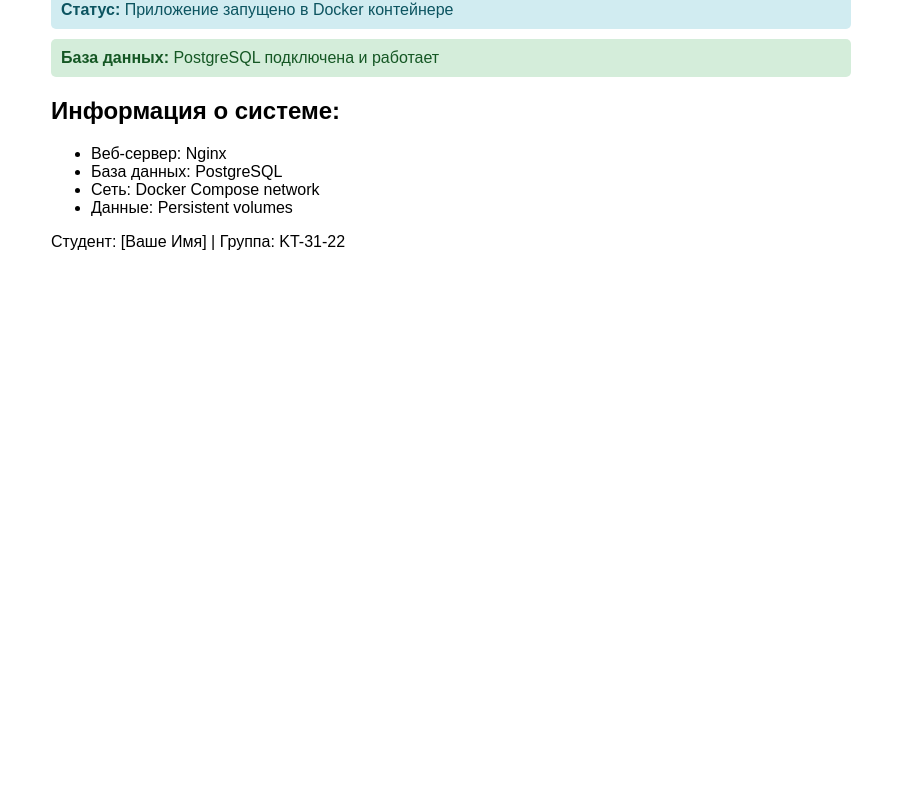
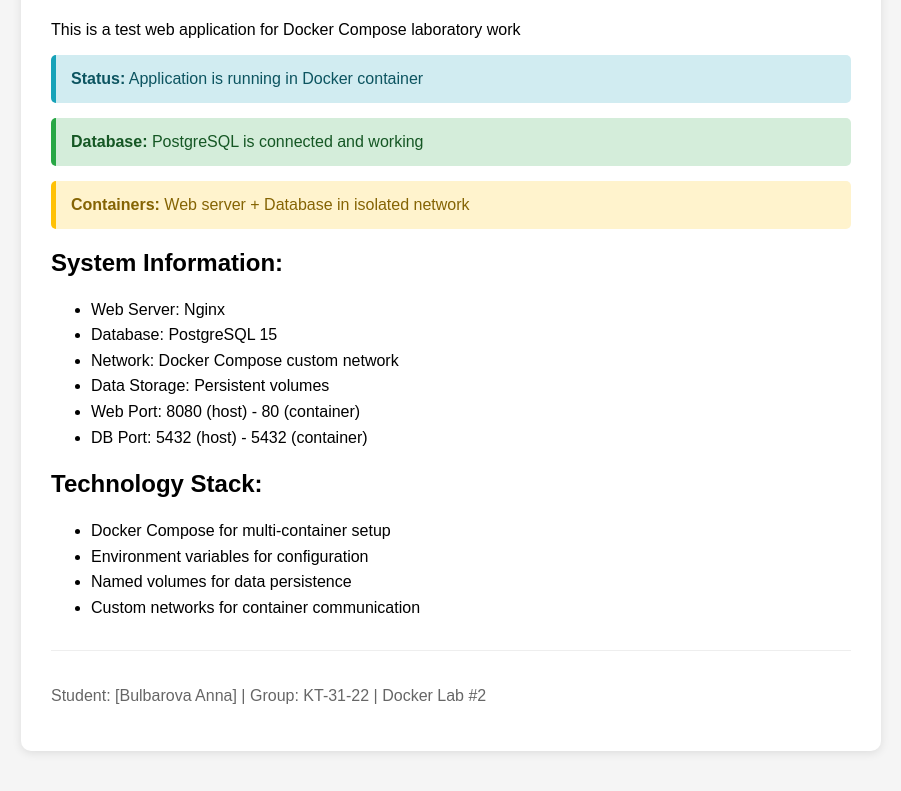
Before and after one commit to whitebiim/dockerlab, a plain HTML site: page index.html in a window 1280 px wide. Shown: the part 142-933 px from the top of the page, without its empty margins (189-1090 px from the left). Before the commit the page ends 800 px from the top, so only its background shows below. Drawn offline with Linux system fonts and the light colour scheme.

```diff
--- a/index.html
+++ b/index.html
@@ -1,38 +1,95 @@
 <!DOCTYPE html>
 <html>
 <head>
-    <title>Docker Compose Lab</title>
+    <title>Docker Compose Lab 2</title>
     <style>
-        body { font-family: Arial, sans-serif; margin: 40px; }
-        .container { max-width: 800px; margin: 0 auto; }
-        .status { padding: 10px; margin: 10px 0; border-radius: 5px; }
-        .success { background-color: #d4edda; color: #155724; }
-        .info { background-color: #d1ecf1; color: #0c5460; }
+        body {
+            font-family: Arial, sans-serif;
+            margin: 40px;
+            background-color: #f5f5f5;
+        }
+        .container {
+            max-width: 800px;
+            margin: 0 auto;
+            background: white;
+            padding: 30px;
+            border-radius: 10px;
+            box-shadow: 0 2px 10px rgba(0,0,0,0.1);
+        }
+        h1 {
+            color: #2c3e50;
+            border-bottom: 3px solid #3498db;
+            padding-bottom: 10px;
+        }
+        .status {
+            padding: 15px;
+            margin: 15px 0;
+            border-radius: 5px;
+            border-left: 5px solid;
+        }
+        .success {
+            background-color: #d4edda;
+            color: #155724;
+            border-left-color: #28a745;
+        }
+        .info {
+            background-color: #d1ecf1;
+            color: #0c5460;
+            border-left-color: #17a2b8;
+        }
+        .warning {
+            background-color: #fff3cd;
+            color: #856404;
+            border-left-color: #ffc107;
+        }
+        ul {
+            line-height: 1.6;
+        }
+        footer {
+            margin-top: 30px;
+            padding-top: 20px;
+            border-top: 1px solid #eee;
+            color: #666;
+        }
     </style>
 </head>
 <body>
     <div class="container">
-        <h1>🚀 Docker Compose Lab #2</h1>
-        <p>Это тестовое веб-приложение для лабораторной работы</p>
+        <h1> Docker Compose Laboratory Work #2</h1>
+        <p>This is a test web application for Docker Compose laboratory work</p>
 
         <div class="status info">
-            <strong>Статус:</strong> Приложение запущено в Docker контейнере
+            <strong>Status:</strong> Application is running in Docker container
         </div>
 
         <div class="status success">
-            <strong>База данных:</strong> PostgreSQL подключена и работает
+            <strong>Database:</strong> PostgreSQL is connected and working
         </div>
 
-        <h2>Информация о системе:</h2>
+        <div class="status warning">
+            <strong>Containers:</strong> Web server + Database in isolated network
+        </div>
+
+        <h2>System Information:</h2>
         <ul>
-            <li>Веб-сервер: Nginx</li>
-            <li>База данных: PostgreSQL</li>
-            <li>Сеть: Docker Compose network</li>
-            <li>Данные: Persistent volumes</li>
+            <li>Web Server: Nginx</li>
+            <li>Database: PostgreSQL 15</li>
+            <li>Network: Docker Compose custom network</li>
+            <li>Data Storage: Persistent volumes</li>
+            <li>Web Port: 8080 (host) - 80 (container)</li>
+            <li>DB Port: 5432 (host) - 5432 (container)</li>
+        </ul>
+
+        <h2>Technology Stack:</h2>
+        <ul>
+            <li>Docker Compose for multi-container setup</li>
+            <li>Environment variables for configuration</li>
+            <li>Named volumes for data persistence</li>
+            <li>Custom networks for container communication</li>
         </ul>
 
         <footer>
-            <p>Студент: [Ваше Имя] | Группа: KT-31-22</p>
+            <p>Student: [Bulbarova Anna] | Group: KT-31-22 | Docker Lab #2</p>
         </footer>
     </div>
 </body>
```
Also changed, not shown: 1 other file.
